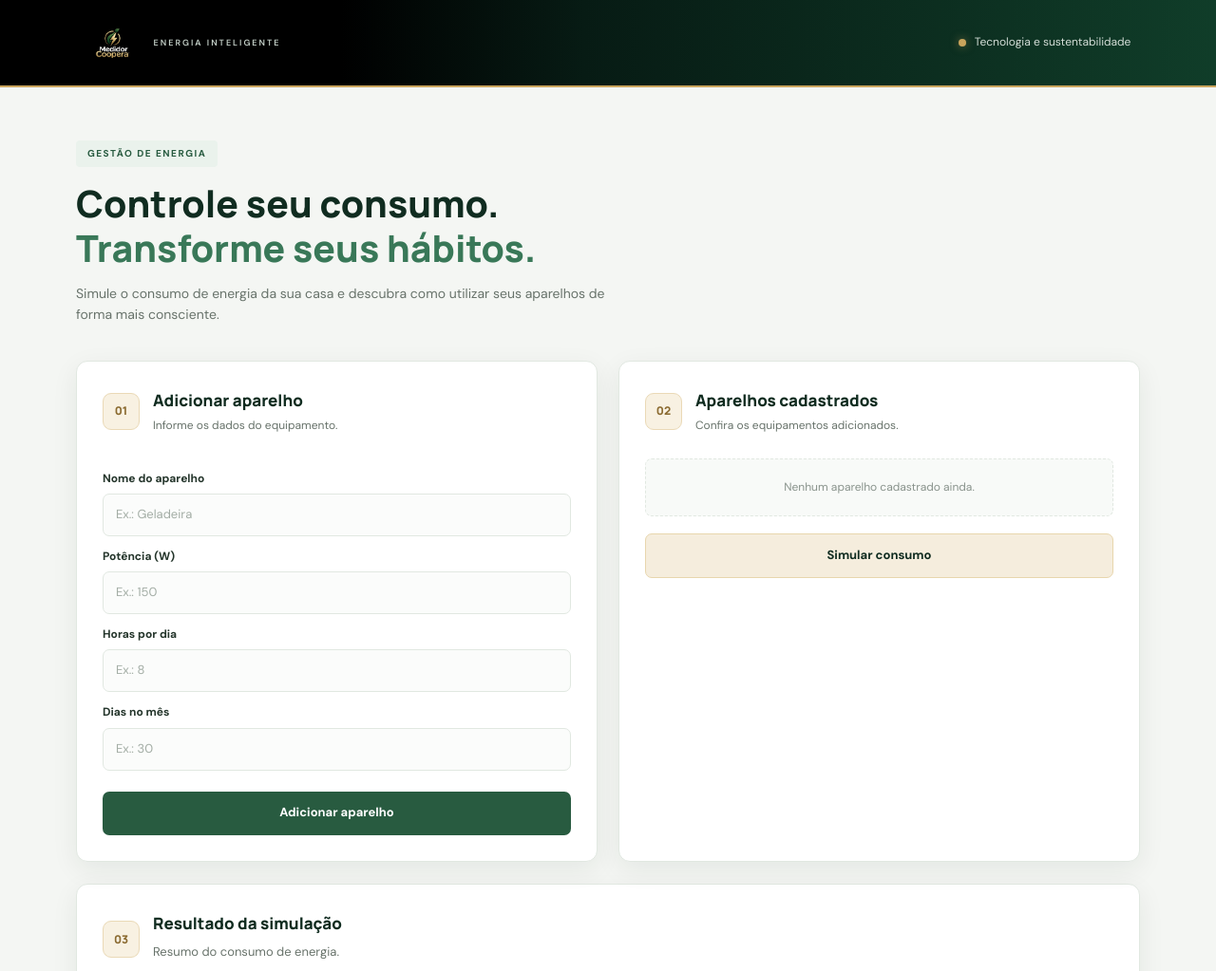
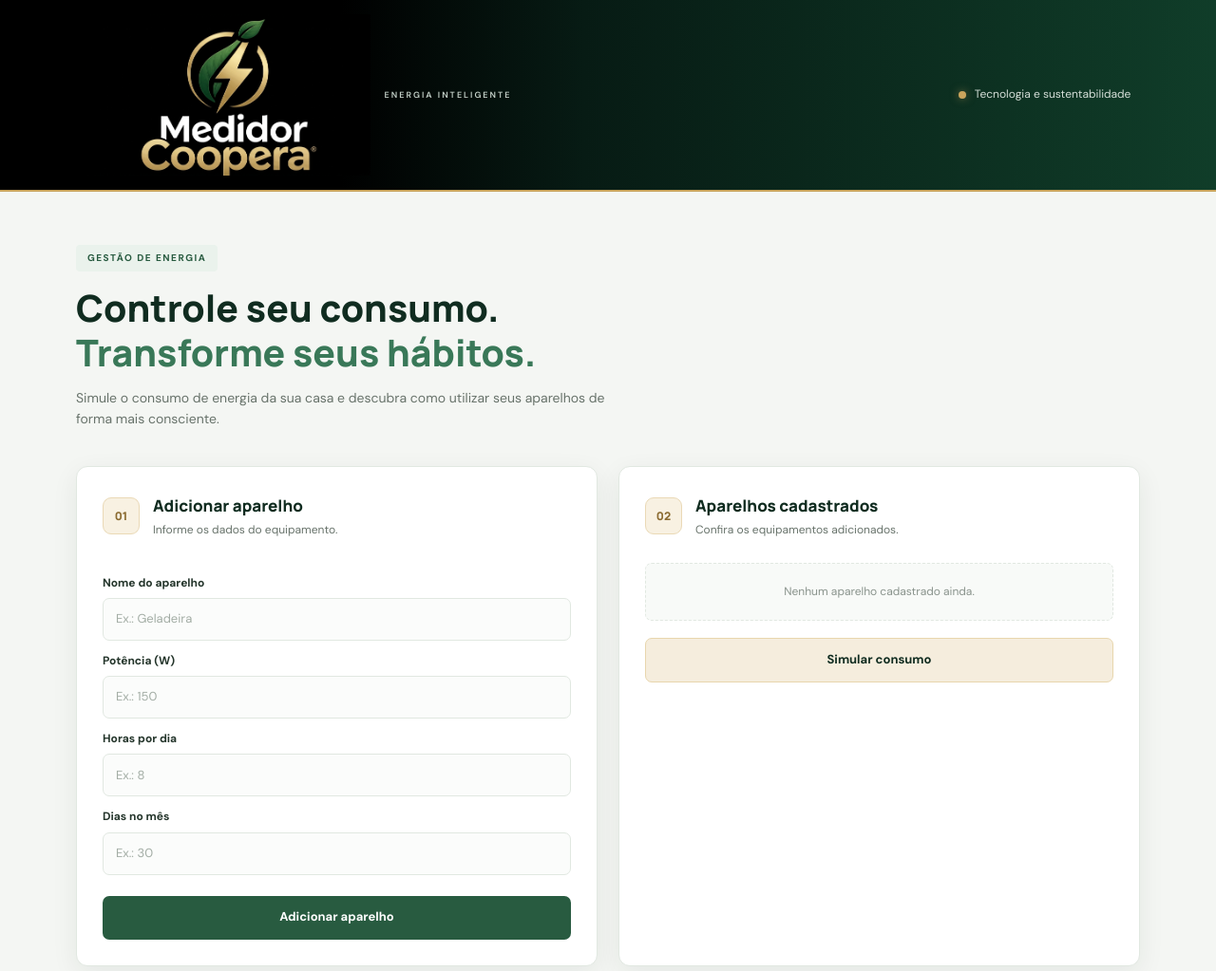
Before and after one commit to GiRamosv/medidor-coopera, a website: page index.html in a window 1280 px wide. Shown: the top 1023 px of the page at 95% size. Drawn offline with Linux system fonts and the light colour scheme.

Commit message:
tamanho da logo

```diff
--- a/style.css
+++ b/style.css
@@ -671,6 +671,8 @@ input {
 
 /* NOVA LOGO - CABEÇALHO */
 .logo-cabecalho {
+    width: 300px; /* Aumenta o tamanho da logo */
+    height: auto;
     mix-blend-mode: normal;
     background: transparent;
     object-fit: contain;
```
